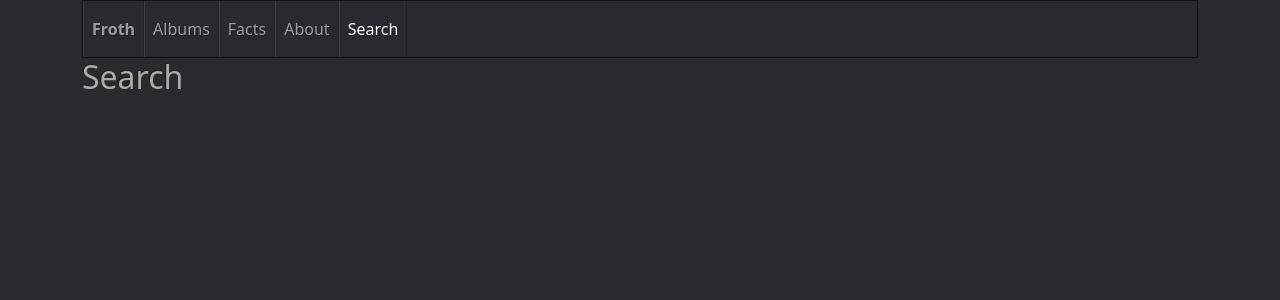
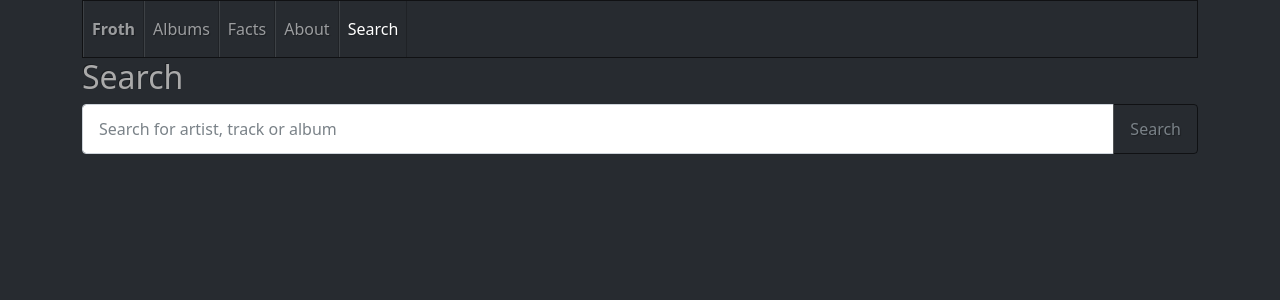
Before and after one commit to dionisije/froth-frontend, a React (Create React App) app: page /search in a window 1280 px wide. Shown: the top 300 px of the page. Built offline with nearby package versions, Linux system fonts and the light colour scheme.

Commit message:
Add search field

```diff
--- a/src/routes/Search/Search.jsx
+++ b/src/routes/Search/Search.jsx
@@ -1,9 +1,40 @@
-import React from 'react';
+import React, {useState} from 'react';
 
-const Search = () => (
-    <main className="container">
-        <h2>Search</h2>
-    </main>
-);
+const Search = () => {
+    const [searchText, setSearchText] = useState('');
+
+    const onChangeSearchText = e => {
+        setSearchText(e.target.value);
+    }
+    const searchForText = () => {
+        console.log(searchText);
+    };
+
+    return (
+        <main className="container">
+            <h2>Search</h2>
+            <form>
+                <div className='input-group mb-3'>
+                    <input
+                        className='form-control'
+                        type='search'
+                        placeholder='Search for artist, track or album'
+                        aria-label='Search for artist, track or album'
+                        aria-describedby='search-button'
+                        onChange={onChangeSearchText}
+                    />
+                    <button
+                        className='btn btn-outline-secondary'
+                        type='button'
+                        id='search-button'
+                        onClick={searchForText}
+                    >
+                        Search
+                    </button>
+                </div>
+            </form>
+        </main>
+    );
+};
 
 export default Search;
```
